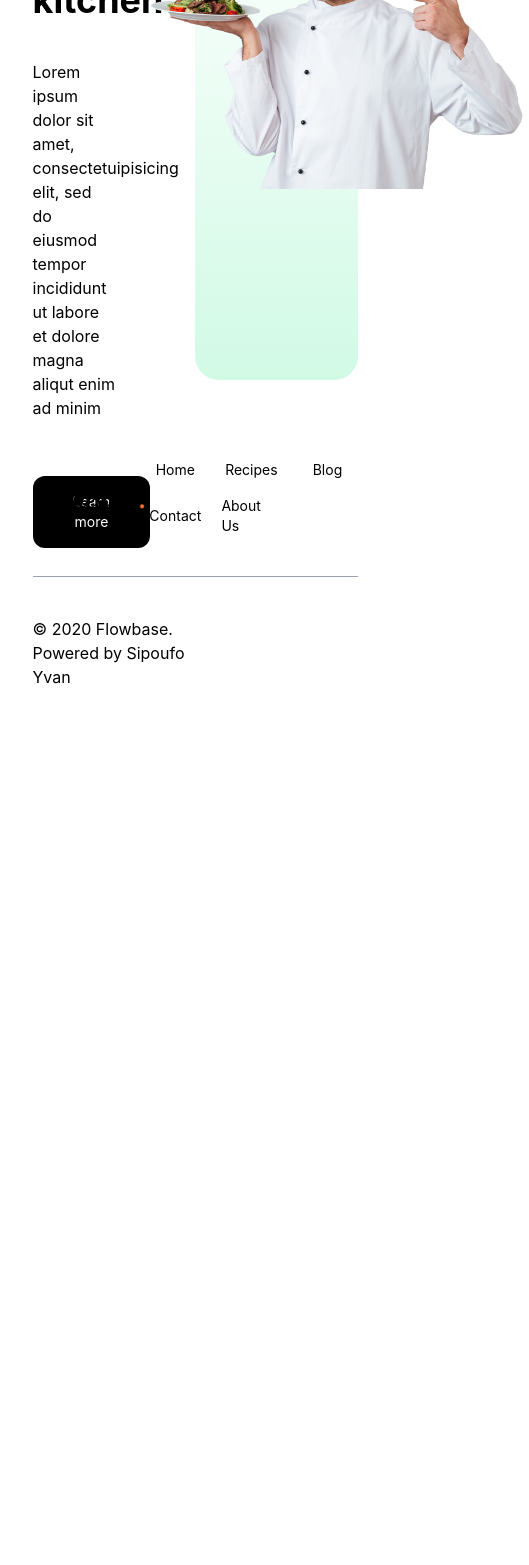
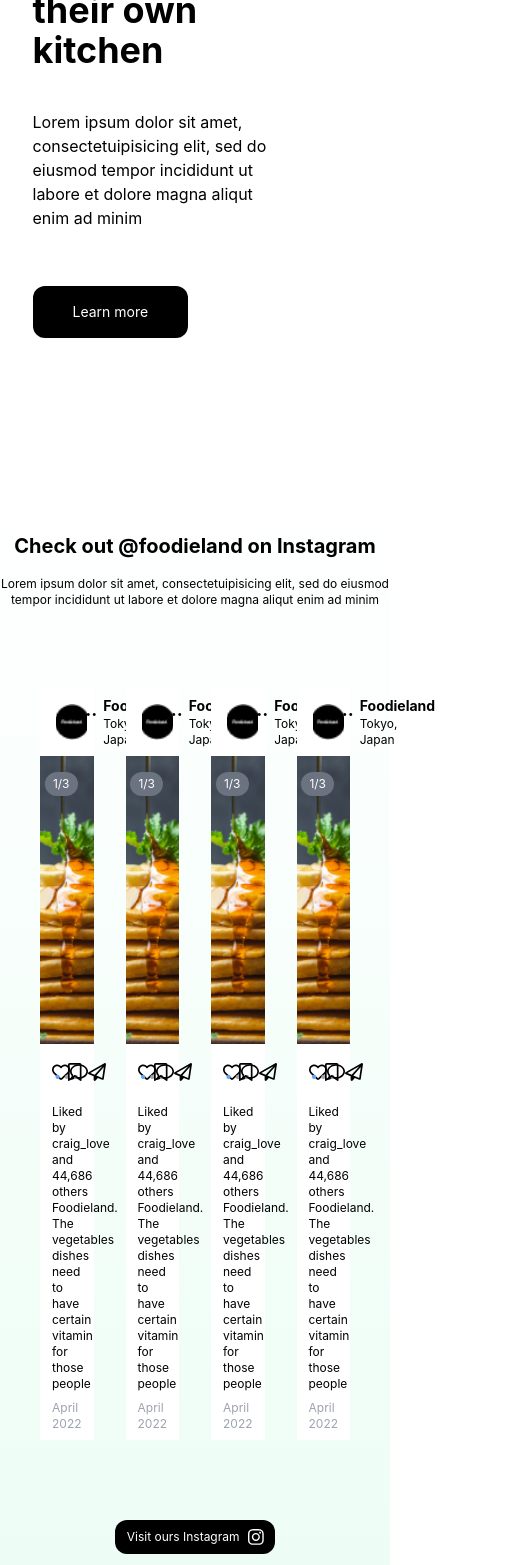
Before and after one commit to Sipoufo/foodieland, a React (Create React App) app: page / in a window 390 px wide. Shown: the part 5109-6674 px from the top of the page, 529 px wide, since content can reach past the window. Before the commit the page ends 5838 px from the top, so only its background shows below. Built offline with nearby package versions, Linux system fonts and the light colour scheme.

Commit message:
Instagram part

```diff
--- a/src/components/home/featuredRecipe.js
+++ b/src/components/home/featuredRecipe.js
@@ -15,7 +15,7 @@ const FeaturedRecipe = () => {
          *      snap-center is used for center a active element to screen
          *      flex-shrink-0 use for ignore a flex parent
          */
-        <div className="flex-shrink-0 h-full lg:h-128 snap-center">
+        <div className="flex-shrink-0 h-full lg:h-128 xl:h-160 snap-center">
             <div className='bg-sky-100 flex flex-row justify-center w-70vw h-full rounded-6xl overflow-hidden mx-5 snap-start'>
                 {/* Information about recipe */}
                 <div className='flex flex-col w-11/12 lg:w-1/2 h-full p-8'>
@@ -27,13 +27,13 @@ const FeaturedRecipe = () => {
                             <p>Hot Recipes</p>
                         </div>
                     </div>
-                    <div className="text-2xl sm:text-5xl mt-6 font-bold">
+                    <div className="text-2xl sm:text-5xl xl:text-7xl mt-6 font-bold">
                         Spicy delicious chicken wings
                     </div>
-                    <div className="mt-6 text-sm">
+                    <div className="mt-6 text-sm xl:text-xl">
                         <p>Lorem ipsum dolor sit amet, consectetuipisicing elit, sed do eiusmod tempor incididunt ut labore et dolore magna aliqut enim ad minim </p>
                     </div>
-                    <div className="flex flex-row text-sm mt-6 justify-between w-full sm:w-4/6 lg:w-4/5 xl:w-3/5">
+                    <div className="flex flex-row text-sm mt-6 justify-between w-full sm:w-4/6 lg:w-4/5 xl:w-6/12">
                         <div className="flex flex-row bg-gray-300 items-center p-2 rounded-3xl">
                             <FontAwesomeIcon className='text-xs sm:text-lg mx-1 sm:mx-3' icon={faStopwatch} />
                             <div className="text-xs sm:text-sm mr-1 sm:mr-3">
--- a/src/components/home/home.js
+++ b/src/components/home/home.js
@@ -1,8 +1,12 @@
+// Module
 import React from 'react';
+
+// Files
 import NewsFeaturedRecipe from './newsFeaturedRecipe';
-import Categories from './categories';//few Categories
-import FewRecipes from './fewRecipes';//few recipes
-import OurChef from './ourChef';
+import Categories from './categories';//Few Categories
+import FewRecipes from './fewRecipes';//Few recipes
+import OurChef from './ourChef';//Call chef
+import Instagram from './instagram';//Instagram pages
 
 /**
  * This function is use for web start point
@@ -23,6 +27,10 @@ const Navbar = () => {
                     <OurChef />
                 </div>
             </div>
+            <div className='flex flex-col w-full'>
+                {/* Content instagram recipes pages */}
+                <Instagram />
+            </div>
         </>
     )
 }
--- /dev/null
+++ b/src/components/home/instagram.js
@@ -0,0 +1,31 @@
+import React from "react";
+import PageInstagram from "./pageInstagram";
+import { FontAwesomeIcon } from '@fortawesome/react-fontawesome'; // Use for add icons
+import { faInstagram } from "@fortawesome/free-brands-svg-icons";
+
+const Instagram = () => {
+    return (
+        <div className="mt-24 flex flex-col bg-gradient-to-b from-white to-emerald-50">
+            <div className="mt-14 flex flex-col items-center w-full">
+                <div className="w-full sm:w-4/6 lg:w-8/12 text-center">
+                    <h1 className="text-xl sm:text-3xl font-bold">Check out @foodieland on Instagram</h1>
+                    <p className="mt-4 text-xs ">Lorem ipsum dolor sit amet, consectetuipisicing elit, sed do eiusmod tempor incididunt ut labore et dolore magna aliqut enim ad minim </p>
+                </div>
+            </div>
+            <div className="mt-20 grid grid-cols-4 gap-8 px-10">
+                <PageInstagram />
+                <PageInstagram />
+                <PageInstagram />
+                <PageInstagram />
+            </div>
+            <div className="flex justify-center my-20">
+                <button className="flex bg-black text-white py-2 px-3 rounded-xl items-center">
+                    <span className="text-xs">Visit ours Instagram</span>
+                    <FontAwesomeIcon className='text-lg pl-2' icon={faInstagram} />
+                </button>
+            </div>
+        </div>
+    )
+};
+
+export default Instagram;
--- a/src/components/home/ourChef.js
+++ b/src/components/home/ourChef.js
@@ -5,7 +5,7 @@ const OurChef = () => {
     return (
         <div className='flex flex-row mt-24 w-full h-128'>
             {/* Information for call chef */}
-            <div className='flex flex-col w-1/2 h-10/12 justify-center pr-20'>
+            <div className='flex flex-col w-full lg:w-1/2 h-10/12 justify-center pr-20'>
                 <h1 className='text-4xl font-bold'>Everyone can be a chef in their own kitchen</h1>
                 <p className='mt-10'>Lorem ipsum dolor sit amet, consectetuipisicing elit, sed do eiusmod tempor incididunt ut labore et dolore magna aliqut enim ad minim </p>
                 <div className='mt-14'>
@@ -13,9 +13,9 @@ const OurChef = () => {
                 </div>
             </div>
             {/* Chef image */}
-            <div className='w-1/2 h-full bg-gradient-to-b from-white to-emerald-100 rounded-3xl'>
+            <div className='w-1/2 h-full bg-gradient-to-b from-white to-emerald-100 rounded-3xl hidden lg:flex'>
                 <div className='flex w-full h-full'>
-                    <img src={process.env.PUBLIC_URL + '/images/chef.png'} alt='chef' className='-ml-14 -mt-8 absolute object-cover w-150' />
+                    <img src={process.env.PUBLIC_URL + '/images/chef.png'} alt='chef' className='-ml-14 mt-1  absolute object-cover w-140' />
                 </div>
             </div>
         </div>
--- /dev/null
+++ b/src/components/home/pageInstagram.js
@@ -0,0 +1,56 @@
+import React from 'react';
+import { FontAwesomeIcon } from '@fortawesome/react-fontawesome'; // Use for add icons
+import { faHeart, faComment, faPaperPlane, faBookmark } from '@fortawesome/free-regular-svg-icons';
+
+const PageInstagram = () => {
+    return(
+        <div className='w-full flex flex-col'>
+            <div className='w-full flex flex-row justify-between bg-white p-2'>
+                <div className='w-10/12 flex flex-row justify-start'>
+                    <img src={process.env.PUBLIC_URL + '/images/Logos/logoCircle.png'} alt='chef' className='object-cover m-2' />
+                    <div className='flex flex-col ml-2'>
+                        <span className='font-bold text-sm'>Foodieland</span>
+                        <p className='text-xs'>Tokyo, Japan</p>
+                    </div>
+                </div>
+                <div className='flex justify-end'>
+                    <span className='font-bold text-lg'>...</span>
+                </div>
+            </div>
+            <div className='flex w-full h-72'>
+                <img src={process.env.PUBLIC_URL + '/images/Foods/food8.png'} alt='chef' className='object-cover w-full' />
+                <div className='flex justify-end'>
+                    <span className='absolute bg-gray-500 rounded-xl px-2 py-1 m-4 text-xs text-white'>
+                        1/3
+                    </span>
+                </div>
+            </div>
+            <div className='flex flex-col w-full px-3 bg-white'>
+                <div className='flex flex-row w-full items-center'>
+                    <div className='flex flex-row justify-between w-1/4'>
+                        <FontAwesomeIcon className='text-lg' icon={faHeart} />
+                        <FontAwesomeIcon className='text-lg' icon={faComment} />
+                        <FontAwesomeIcon className='text-lg' icon={faPaperPlane} />
+                    </div>
+                    <div className='flex justify-center w-2/4 items-start h-14'>
+                        <span className='text-[2rem] h-1/3 text-blue-400'>.</span>
+                        <span className='text-[2rem] h-1/3 text-gray-400'>.</span>
+                        <span className='text-[2rem] h-1/3 text-gray-400'>.</span>
+                    </div>
+                    <div className='flex justify-end w-1/4'>
+                        <FontAwesomeIcon className='text-lg' icon={faBookmark} />
+                    </div>
+                </div>
+                <div className='flex flex-col w-full mt-1'>
+                    <p className='text-xs'>Liked by craig_love and 44,686 others</p>
+                    <p className='text-xs'>Foodieland. The vegetables dishes need to have certain vitamin for those people</p>
+                </div>
+                <div className='flex my-2 text-xs text-gray-400'>
+                    April 2022
+                </div>
+            </div>
+        </div>
+    )
+};
+
+export default PageInstagram;
--- /dev/null
+++ b/src/components/home/subscribeCard.js
@@ -0,0 +1,11 @@
+import React from 'react'
+
+const SubscribeCard = () => {
+    return(
+        <div>
+
+        </div>
+    )
+}
+
+export default SubscribeCard;
--- a/tailwind.config.js
+++ b/tailwind.config.js
@@ -17,6 +17,7 @@ module.exports = {
         '6xl': '3rem',
       },
       width: {
+        '140': '35rem',
         '150': '37.5rem',
         '500': '1500px',
         '70vw' : '84vw',
```
Also changed, not shown: public/images/Logos/logoCircle.png (added).
